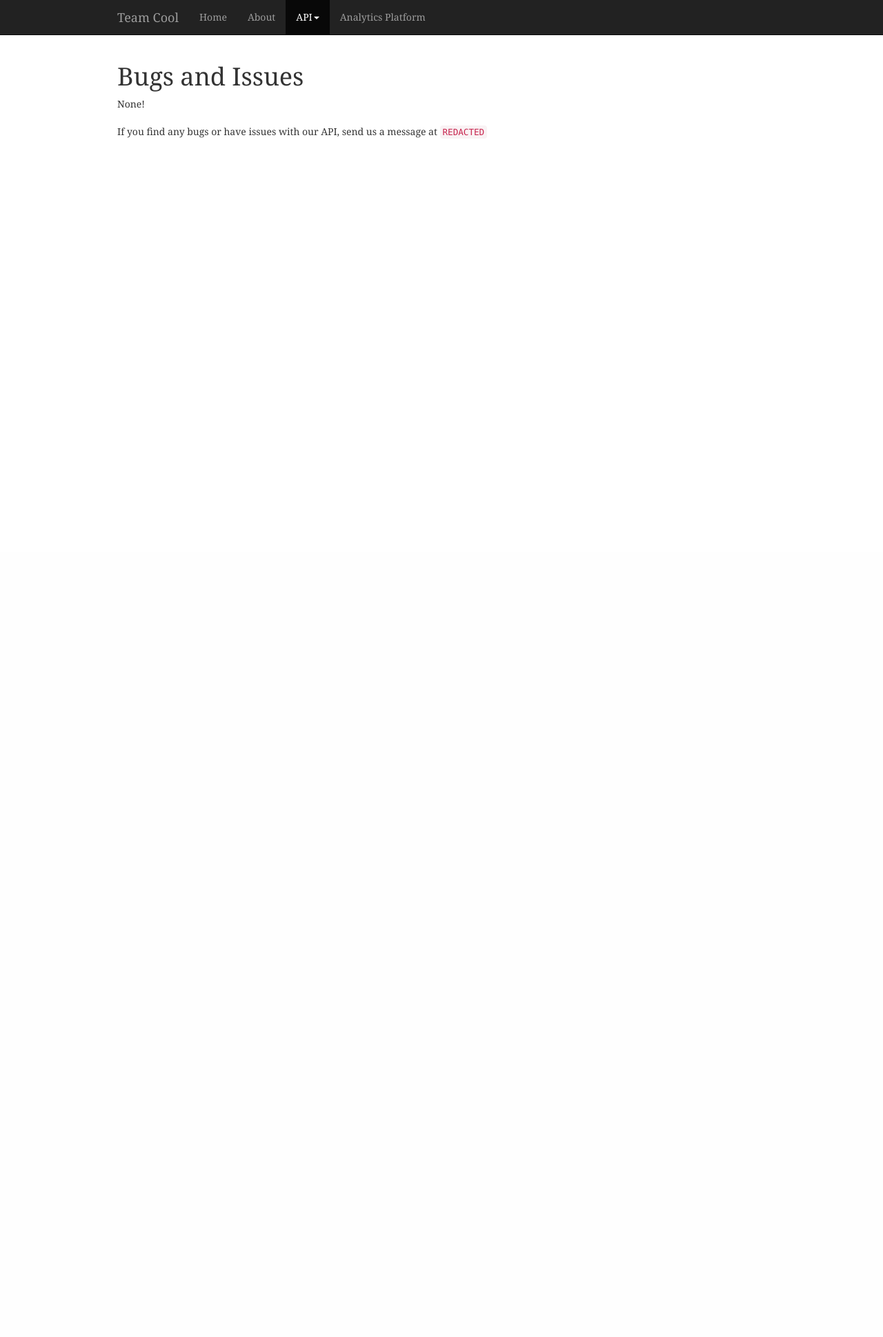
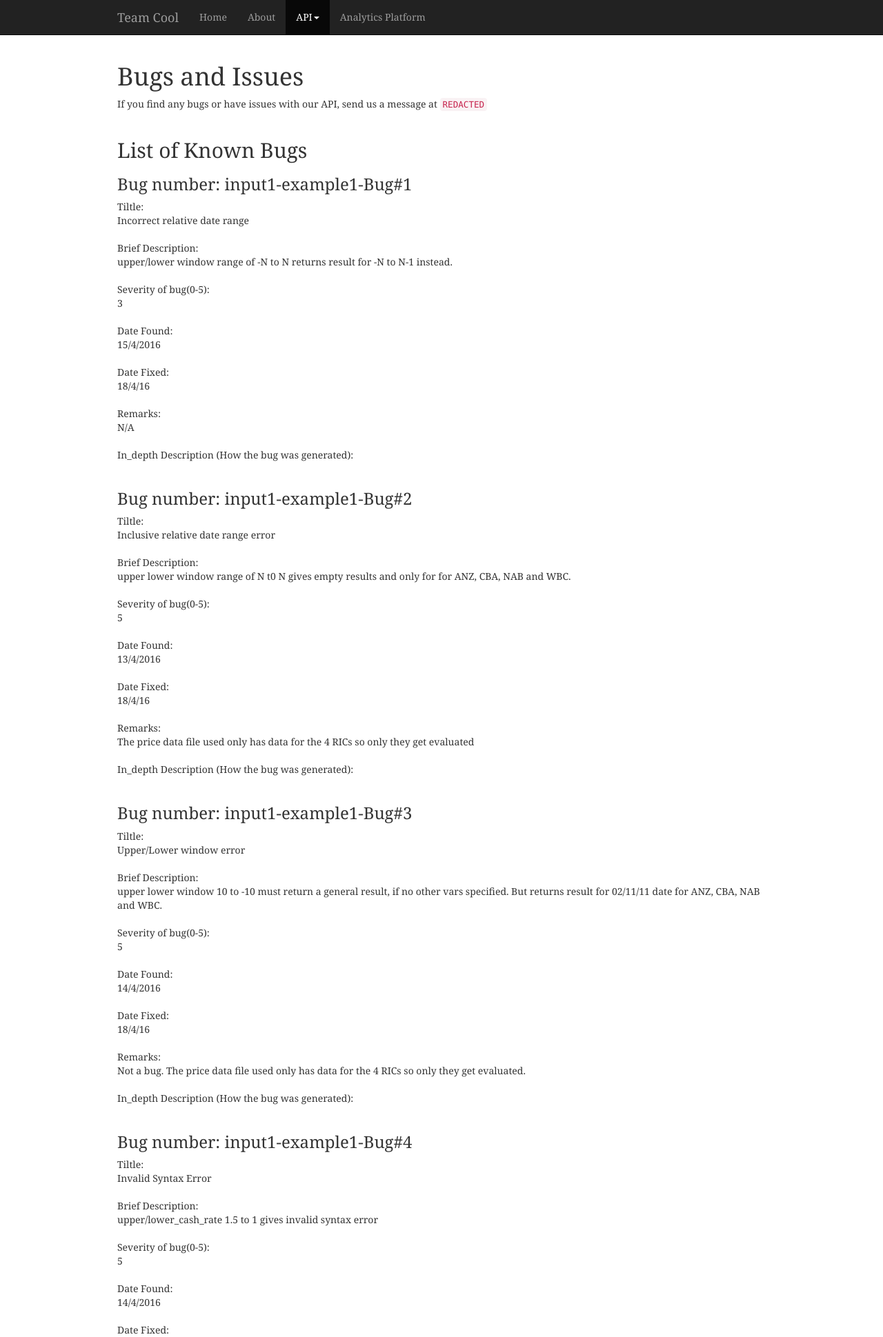
Before and after one commit to henry-alakazhang/seng3011, a Django app: page /api/bugs in a window 1280 px wide. Shown: the top 1939 px of the page at 69% size. Before the commit the page ends 200 px from the top, so only its background shows below. Run offline with Django 3.2, Linux system fonts and the light colour scheme; some libraries are stand-ins or nearby versions.

Commit message:
Added bug reports to bug page

```diff
--- a/home/templates/home/api_bugs.html
+++ b/home/templates/home/api_bugs.html
@@ -4,7 +4,220 @@
 
 {% block content %}
 <h1>Bugs and Issues</h1>
-None! <br><br>
-If you find any bugs or have issues with our API, send us a message at <code>REDACTED</code>
+If you find any bugs or have issues with our API, send us a message at <code>REDACTED</code><br>
+<br>
+<h2>List of Known Bugs</h2>
+
+<h3>Bug number: input1-example1-Bug#1</h3>
+
+Tiltle:<br>
+Incorrect relative date range<br><br>
+
+Brief Description:<br>
+upper/lower window range of -N to N returns result for -N to N-1 instead.<br><br>
+
+Severity of bug(0-5):<br>
+3<br><br>
+
+Date Found:<br>
+15/4/2016<br><br>
+
+Date Fixed:<br>
+18/4/16<br><br>
+
+Remarks:<br>
+N/A<br><br>
+
+In_depth Description (How the bug was generated):<br><br>
+
+<h3>Bug number: input1-example1-Bug#2</h3>
+
+Tiltle:<br>
+Inclusive relative date range error<br><br>
+
+Brief Description:<br>
+upper lower window range of N t0 N gives empty results and only for for ANZ, CBA, NAB and WBC.
+<br><br>
+Severity of bug(0-5):<br>
+5<br><br>
+
+Date Found:<br>
+13/4/2016<br><br>
+
+Date Fixed:<br>
+18/4/16<br><br>
+
+Remarks:<br>
+The price data file used only has data for the 4 RICs so only they get evaluated<br><br>
+
+In_depth Description (How the bug was generated):<br><br>
+
+
+<h3>Bug number: input1-example1-Bug#3</h3>
+
+Tiltle:<br>
+Upper/Lower window error<br><br>
+
+Brief Description:<br>
+upper lower window 10 to -10
+must return a general result, if no other vars specified.
+But returns result for 02/11/11 date for ANZ, CBA, NAB and WBC.<br><br>
+
+
+Severity of bug(0-5):<br>
+5<br><br>
+
+Date Found:<br>
+14/4/2016<br><br>
+
+Date Fixed:<br>
+18/4/16<br><br>
+
+Remarks:<br>
+Not a bug. The price data file used only has data for the 4 RICs so only they get evaluated.
+<br><br>
+In_depth Description (How the bug was generated):<br><br>
+
+<h3>Bug number: input1-example1-Bug#4</h3>
+
+Tiltle:<br>
+Invalid Syntax Error<br><br>
+
+Brief Description:<br>
+upper/lower_cash_rate 1.5 to 1 gives invalid syntax error<br><br>
+
+Severity of bug(0-5):<br>
+5<br><br>
+
+Date Found:<br>
+14/4/2016<br><br>
+
+Date Fixed:<br>
+-<br><br>
+
+In_depth Description (How the bug was generated):<br><br>
+
+<h3>Bug number: input1-example1-Bug#5</h3>
+
+Tiltle:<br>
+CEO health issue parameter error<br><br>
+
+Brief Description:<br>
+upper/lower ceo_health_issue 1 to 0 gives result for CBA, ANZ, NAB, WBC. Not all RICs in file2 as expected.<br><br>
+
+Severity of bug(0-5):<br>
+5<br><br>
+
+Date Found:<br>
+14/4/2016<br><br>
+
+Date Fixed:<br>
+18/4/16<br><br>
+
+Remarks: Not a bug. The price data file used only has data for the 4 RICs so only they get evaluated.<br><br>
+
+In_depth Description (How the bug was generated):<br><br>
+
+
+<h3>Bug number: input1-example1-Bug#6</h3>
+
+Tiltle:<br>
+China_growth_rate_change parameter error<br><br>
+
+Brief Description:<br>
+upper/lower china_growth_rate_change 1 to 0 gives result for only CBA, ANZ, NAB and WBC Not all RICs in file2 as expected.<br><br>
+
+Severity of bug(0-5):<br>
+5<br><br>
+
+Date Found:<br>
+14/4/2016<br><br>
+
+Date Fixed:<br>
+-<br><br>
+
+In_depth Description (How the bug was generated):<br><br>
+
+
+<h3>Bug number: input1-example1-Bug#7</h3>
+
+Tiltle:<br>
+earning announcements parameter error<br><br>
+
+Brief Description:<br>
+upper/lower earning announcements 1 to 0 gives results for CBA, ANZ, NAB and WBC. Not all RICs in file2 as expected<br><br>
+
+Severity of bug(0-5):<br>
+5<br><br>
+
+Date Found:<br>
+15/4/2016<br><br>
+
+Date Fixed:<br>
+-<br><br>
+
+In_depth Description (How the bug was generated):<br><br>
+
+<h3>Bug number: input1-example1-Bug#8</h3>
+
+Tiltle:<br>
+Macroevent parameter error<br><br>
+
+Brief Description:<br>
+upper/lower macroevent 1 to 0 gives result for CBA, ANZ, NAB and WBC. Not all RICs in file2 as expected<br><br>
+
+Severity of bug(0-5):<br>
+5<br><br>
+
+Date Found:<br>
+14/4/2016<br><br>
+
+Date Fixed:<br>
+-<br><br>
+
+In_depth Description (How the bug was generated):<br><br>
+
+
+<h3>Bug number: input1-example1-Bug#9</h3>
+
+Tiltle:<br>
+government policy changes parameter error<br><br>
+
+Brief Description:<br>
+upper/lower government policy changes 1 to 0 gives result for  CBA, ANZ, NAB and WBC. Not all RICs in file2 as expected<br><br>
+
+Severity of bug(0-5):<br>
+5<br><br>
+
+Date Found:<br>
+14/4/2016<br><br>
+
+Date Fixed:<br>
+-<br><br>
+
+In_depth Description (How the bug was generated):<br><br>
+
+
+<h3>Bug number: input1-example2-Bug#1</h3>
+
+Tiltle:<br>
+KeyError<br><br>
+
+Brief Description:<br>
+Key error at location
+/app/eventstudyapi/requestProcessor.py in process, line 21<br><br>
+
+Severity of bug(0-5):<br>
+5<br>
+
+Date Found:<br>
+14/4/2016<br><br>
+
+Date Fixed:<br>
+-<br><br>
+
+In_depth Description (How the bug was generated):<br>
+Running tests on input 1 example 2. For every parameter passed, it gives KeyError!
+<br><br><br>
 
 {% endblock %}
```
